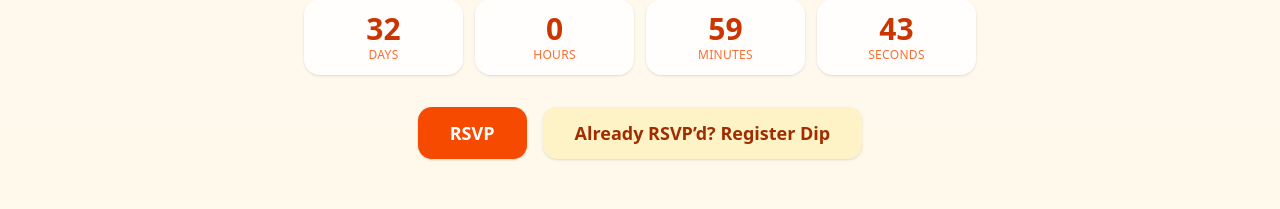
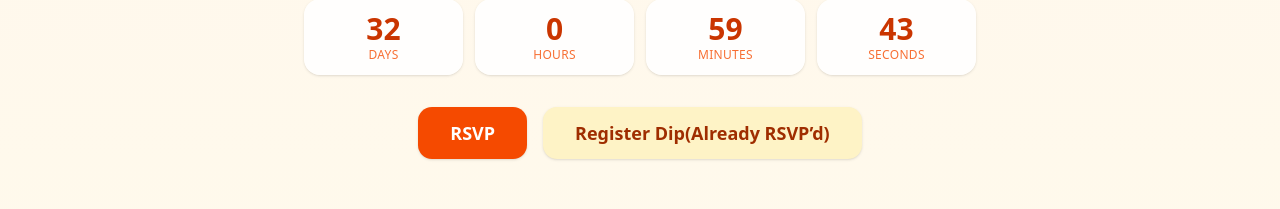
Before and after one commit to bmilici/dipsgiving, a Next.js app: page / in a window 1280 px wide. Shown: the part 222-431 px from the top of the page. Built offline with nearby package versions, Linux system fonts and the light colour scheme; no server answers.

Commit message:
Updating words

```diff
--- a/src/app/page.tsx
+++ b/src/app/page.tsx
@@ -75,7 +75,7 @@ export default function Page() {
             onClick={() => registerRef.current?.open(true)}
             className="rounded-xl bg-amber-100 px-8 py-3 text-lg font-semibold text-orange-800 shadow-sm hover:bg-amber-200 transition"
           >
-            Already RSVP’d? Register Dip
+            Register Dip(Already RSVP’d)
           </button>
         </div>
       </section>
```
